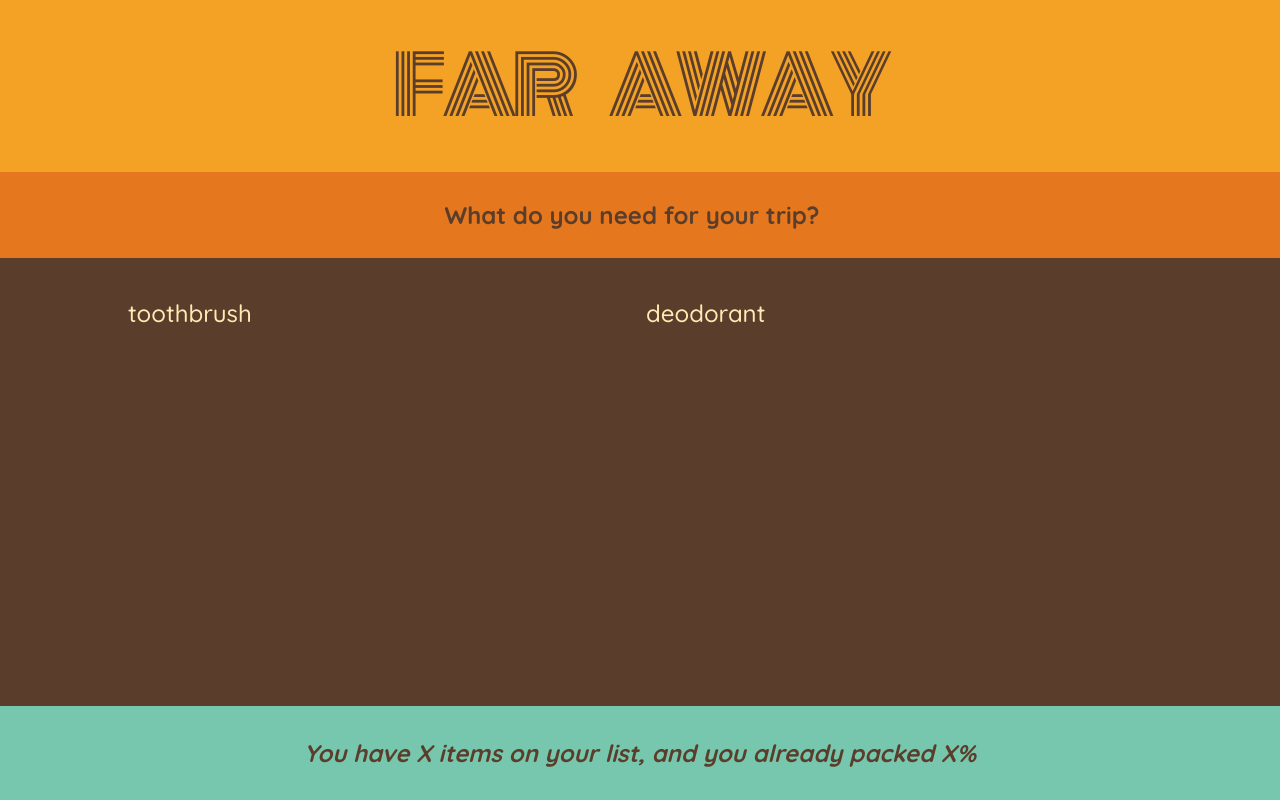
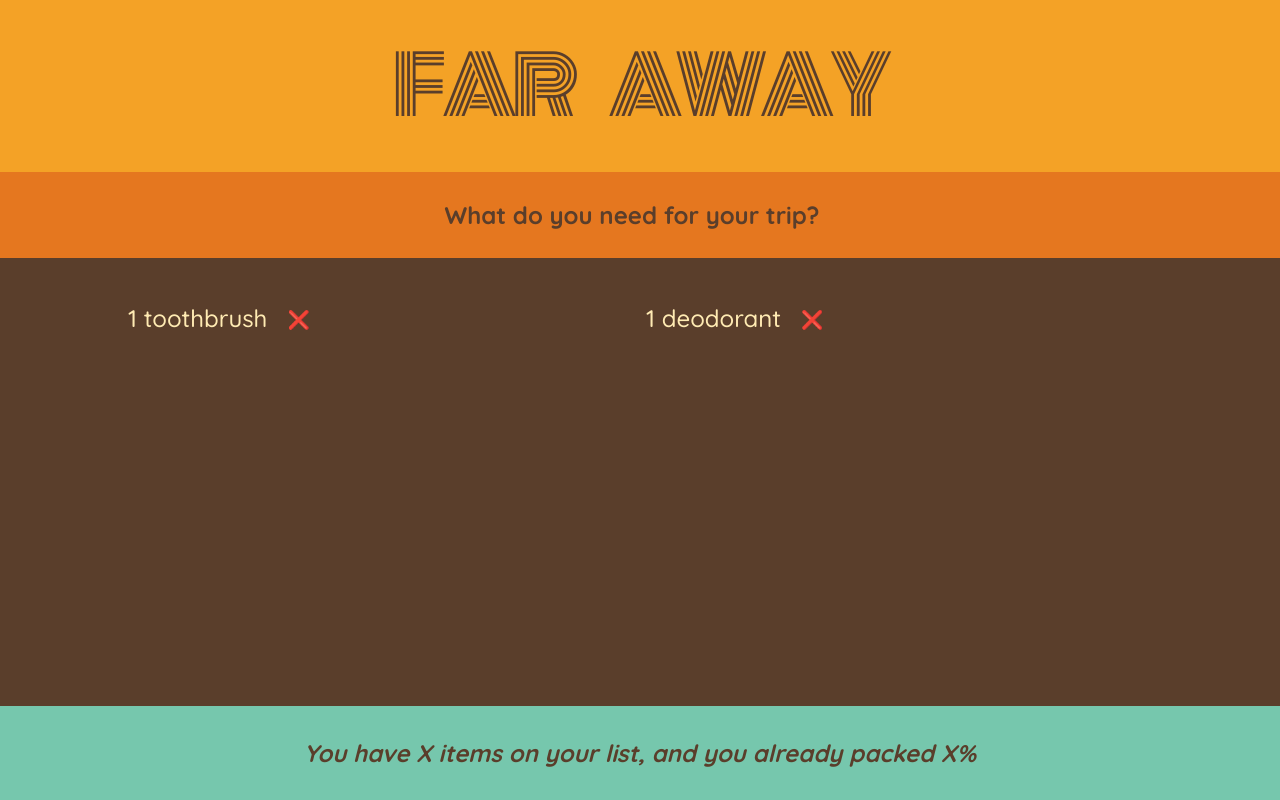
Before and after one commit to lizzach/travel-list, a React (Vite) app: page / in a window 1280 px wide. Built offline with nearby package versions, Linux system fonts and the light colour scheme.

Commit message:
Add button and quantity to Item component

```diff
--- a/src/components/Item.tsx
+++ b/src/components/Item.tsx
@@ -8,5 +8,12 @@ interface ItemProps {
 }
 
 export default function Item({item}: ItemProps) {
-  return <li>{item.description}</li>;
+  return (
+  <li>
+    <span>
+    {item.quantity} {item.description}
+    </span>
+    <button>❌</button>
+  </li>
+  );
 }
```
